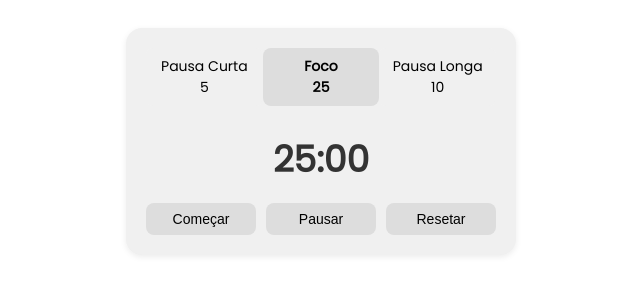
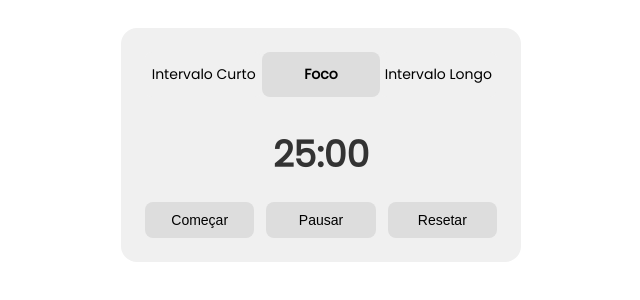
Before and after one commit to luizreisfx/temporizador-notion, a plain HTML site: page index.html in a window 1280 px wide. Shown: the whole page, without its empty margins (319-959 px from the left). Drawn offline with Linux system fonts and the light colour scheme.

Commit message:
Update index.html

```diff
--- a/index.html
+++ b/index.html
@@ -3,7 +3,7 @@
 <head>
 <meta charset="UTF-8">
 <meta name="viewport" content="width=device-width, initial-scale=1.0">
-<title>Pomodoro Português</title>
+<title>Temporizador Português</title>
 <link href="https://fonts.googleapis.com/css2?family=Poppins:wght@400&display=swap" rel="stylesheet">
 <style>
   body {
@@ -15,15 +15,16 @@
   }
 
   .timer-wrapper {
-    background: #f0f0f0;
+    background: #f0f0f0; /* fundo completo */
     border-radius: 16px;
-    padding: 20px;
-    width: 350px;
-    box-shadow: 0 2px 6px rgba(0,0,0,0.08);
+    padding: 24px;
+    width: 100%;
+    max-width: 400px;
     display: flex;
     flex-direction: column;
     align-items: center;
-    gap: 16px;
+    gap: 20px; /* mais espaço entre display e botões */
+    box-sizing: border-box;
   }
 
   .timer-header {
@@ -37,9 +38,9 @@
 
   .timer-header div {
     flex: 1;
-    padding: 8px;
+    padding: 12px 0; /* maior comprimento/altura */
     border-radius: 8px;
-    background: #f0f0f0;
+    background: #f0f0f0; /* mesma cor do fundo */
     cursor: pointer;
     transition: background 0.3s;
   }
@@ -60,12 +61,12 @@
     display: flex;
     justify-content: space-between;
     width: 100%;
-    gap: 10px;
+    gap: 12px; /* mais espaço entre os botões */
   }
 
   .timer-buttons button {
     flex: 1;
-    padding: 8px 0;
+    padding: 10px 0;
     border-radius: 8px;
     border: none;
     cursor: pointer;
@@ -83,9 +84,9 @@
 <body>
 <div class="timer-wrapper">
   <div class="timer-header">
-    <div id="short-break">Pausa Curta<br>5</div>
-    <div id="focus" class="active">Foco<br>25</div>
-    <div id="long-break">Pausa Longa<br>10</div>
+    <div id="short-break">Intervalo Curto</div>
+    <div id="focus" class="active">Foco</div>
+    <div id="long-break">Intervalo Longo</div>
   </div>
   <div class="timer-display" id="time-display">25:00</div>
   <div class="timer-buttons">
@@ -114,7 +115,7 @@ function updateDisplay() {
   display.textContent = `${minutes.toString().padStart(2,'0')}:${seconds.toString().padStart(2,'0')}`;
 }
 
-function switchMode(mode) {
+function switchMode(mode){
   clearInterval(timerInterval);
   currentMode = mode;
   if(mode==='focus'){ currentTime = focusTime; }
```
